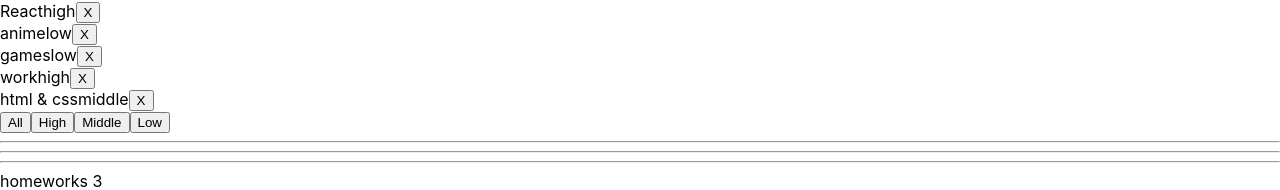
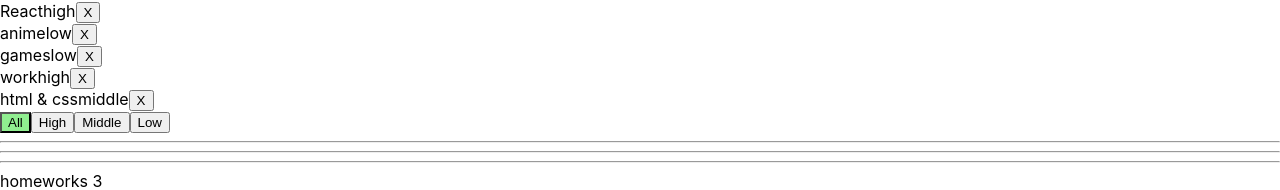
Before and after one commit to AV-html/ignat-tasks, a React (Create React App) app: page / in a window 1280 px wide. Shown: the part 498-688 px from the top of the page. Built offline with nearby package versions, Linux system fonts and the light colour scheme.

Commit message:
add(Affairs): filter-style

```diff
--- a/src/p2-homeworks/h2/Affairs.module.css
+++ b/src/p2-homeworks/h2/Affairs.module.css
@@ -1,3 +1,3 @@
 .someClass {
-
+    background-color: lightgreen;
 }
--- a/src/p2-homeworks/h2/Affairs.tsx
+++ b/src/p2-homeworks/h2/Affairs.tsx
@@ -1,11 +1,13 @@
 import React from 'react'
 import Affair from './Affair'
-import { AffairType, FilterType } from './HW2'
+import {AffairType, FilterType} from './HW2'
+import styles from './Affairs.module.css'
 
 type AffairsPropsType = { // need to fix any
     data: Array<AffairType>
     setFilter: (filter: FilterType) => void
     deleteAffairCallback: (_id: number) => void
+    filter: FilterType
 }
 
 function Affairs(props: AffairsPropsType) {
@@ -31,15 +33,14 @@
     }
 
 
-
     return (
         <div>
             {mappedAffairs}
 
-            <button onClick={setAll}>All</button>
-            <button onClick={setHigh}>High</button>
-            <button onClick={setMiddle}>Middle</button>
-            <button onClick={setLow}>Low</button>
+            <button className={props.filter === 'all' ? styles.someClass : ''} onClick={setAll}>All</button>
+            <button className={props.filter === 'high' ? styles.someClass : ''} onClick={setHigh}>High</button>
+            <button className={props.filter === 'middle' ? styles.someClass : ''} onClick={setMiddle}>Middle</button>
+            <button className={props.filter === 'low' ? styles.someClass : ''} onClick={setLow}>Low</button>
         </div>
     )
 }
--- a/src/p2-homeworks/h2/HW2.tsx
+++ b/src/p2-homeworks/h2/HW2.tsx
@@ -51,6 +51,7 @@
                 data={filteredAffairs}
                 setFilter={setFilter}
                 deleteAffairCallback={deleteAffairCallback}
+                filter={filter}
             />
 
             <hr/>
--- a/src/p2-homeworks/h3/GreetingContainer.tsx
+++ b/src/p2-homeworks/h3/GreetingContainer.tsx
@@ -15,7 +15,6 @@
 
     const setNameCallback = (e: React.ChangeEvent<HTMLInputElement>) => {
         const name = e.currentTarget.value.trim()
-
 
         if (name) {
             setName(name);
```
